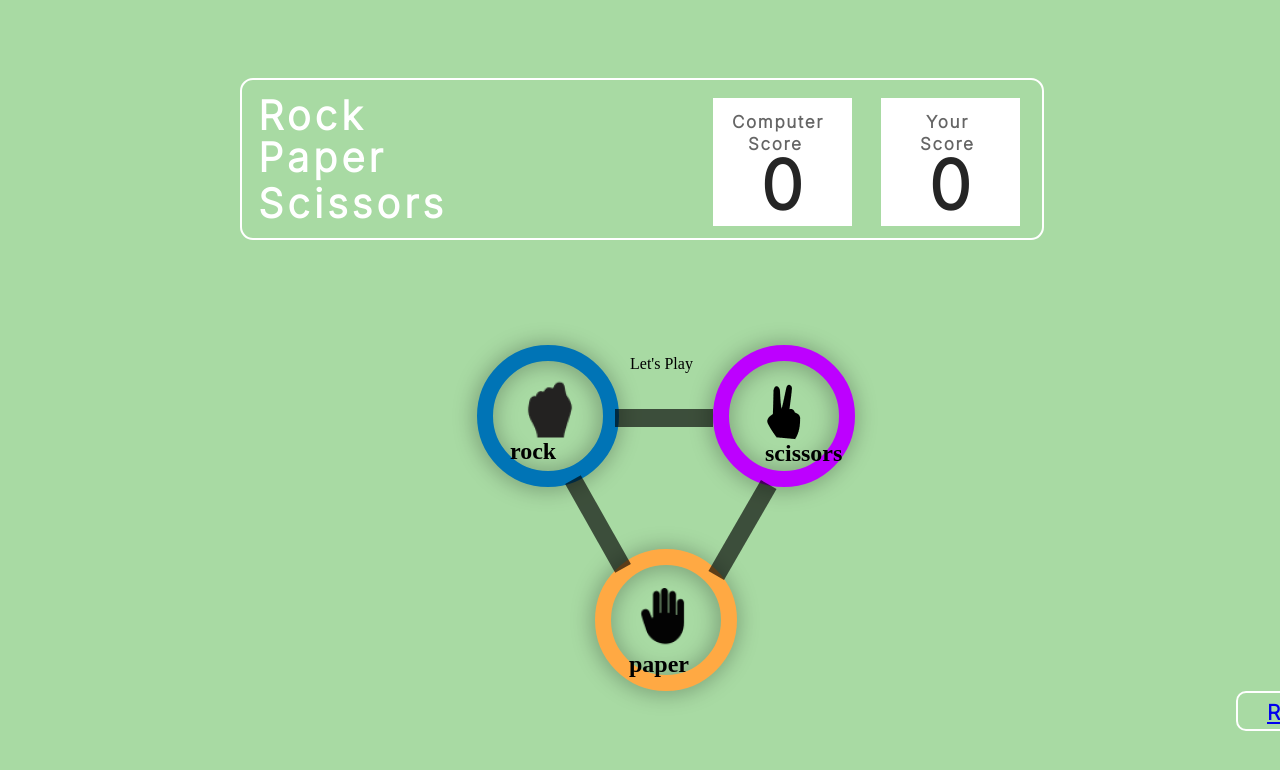
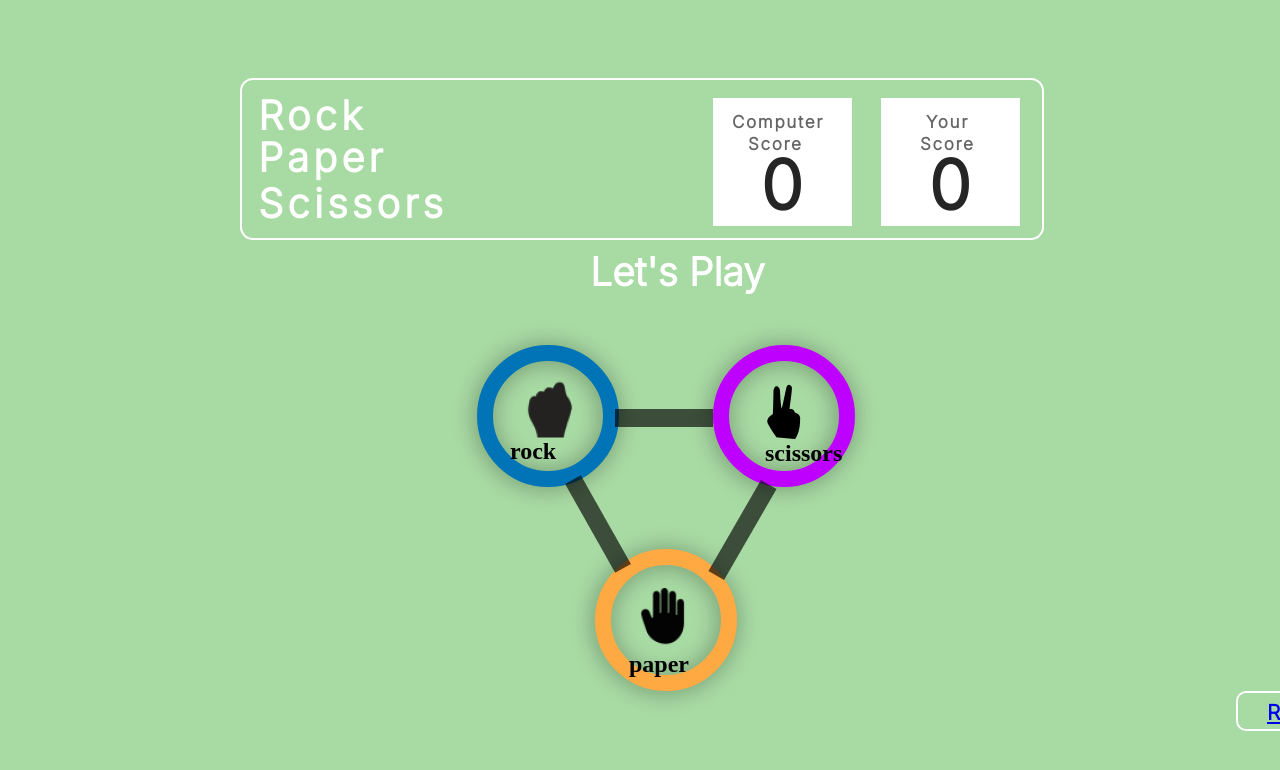
Before and after one commit to YagnikSharma/MajorProject1, a plain HTML site: page index.html in a window 1280 px wide. Drawn offline with Linux system fonts and the light colour scheme.

Commit message:
Major Project1

```diff
--- a/index.css
+++ b/index.css
@@ -265,11 +265,16 @@ body{
 
 #result{
     position: absolute;
-    width: 80px;
+    width: 250px;
     height: 58.51px;
-    left: 630px;
-    top: 339px;
-    border-radius: 50%;
+    left: 590px;
+    top: 210px;
+    font-family: 'Inter', sans-serif;
+    font-style: normal;
+    font-weight: 800;
+    font-size: 39px;
+    line-height: 46px;
+    color: #FFFFFF;
 
 }
 #rect2{
--- a/index.js
+++ b/index.js
@@ -20,7 +20,7 @@ function getCselection()
 function calcResult(you,com)
 {
   if (you==com){
-    result = 'Draw'
+    result = 'TIE UP'
     return;
   }
   else if ((you=== 'rock' && com=== 'scissors')||(you==='paper' && com=== 'rock')|| (you=== 'scissors' && com== 'paper'))
@@ -30,7 +30,7 @@ function calcResult(you,com)
       window.location.assign("hurray.html")
     }
     else{
-      result="wins";
+      result="YOU WIN AGAINST PC";
       return;
     }
   }
@@ -40,7 +40,7 @@ function calcResult(you,com)
       window.location.assign("Loose.html")
     }
     else{
-      result= "Lose";
+      result= "YOU LOST AGAINST PC";
       return;
     }
   }
```
